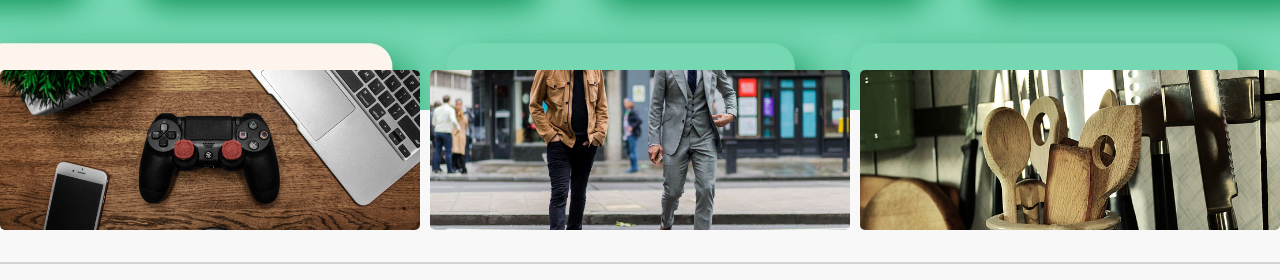
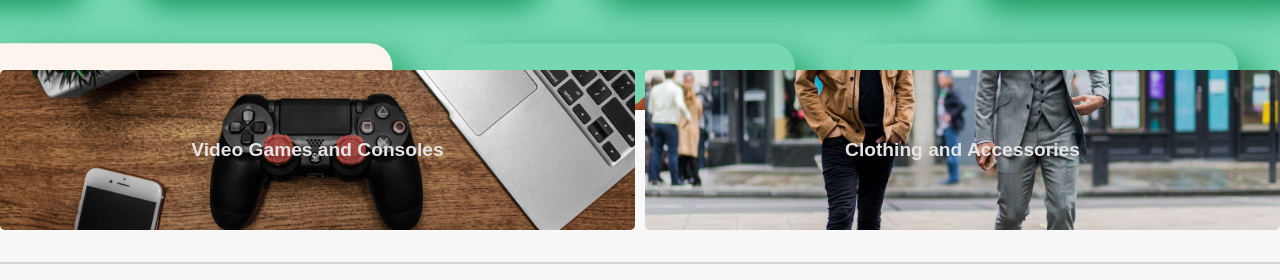
Before and after one commit to LK777-D/eShopRepo, a React (Vite) app: page / in a window 1280 px wide. Shown: the part 585-865 px from the top of the page. Built offline with nearby package versions, Linux system fonts and the light colour scheme; no server answers; the HTML template or start-up script is replaced by a standard one; a web font is replaced by a local one.

Commit message:
showcaseedited

```diff
--- a/src/components/CategoryShowcase.css
+++ b/src/components/CategoryShowcase.css
@@ -18,6 +18,12 @@
   height: 10rem;
   border-radius: 5px;
   text-align: center;
+  display: flex;
+  align-items: center;
+  justify-content: center;
+  font-weight: bolder;
+  font-size: 1.2rem;
+  color: #e4e4e4;
 }
 
 .electronics {
--- a/src/components/CategoryShowcase.jsx
+++ b/src/components/CategoryShowcase.jsx
@@ -3,9 +3,8 @@ import "./CategoryShowcase.css";
 const CategoryShowCase = () => {
   return (
     <div className="showcase">
-      <div className="showcasecard electronics"></div>
-      <div className="showcasecard clothing"></div>
-      <div className="showcasecard home"></div>
+      <div className="showcasecard electronics">Video Games and Consoles</div>
+      <div className="showcasecard clothing">Clothing and Accessories</div>
     </div>
   );
 };
```
